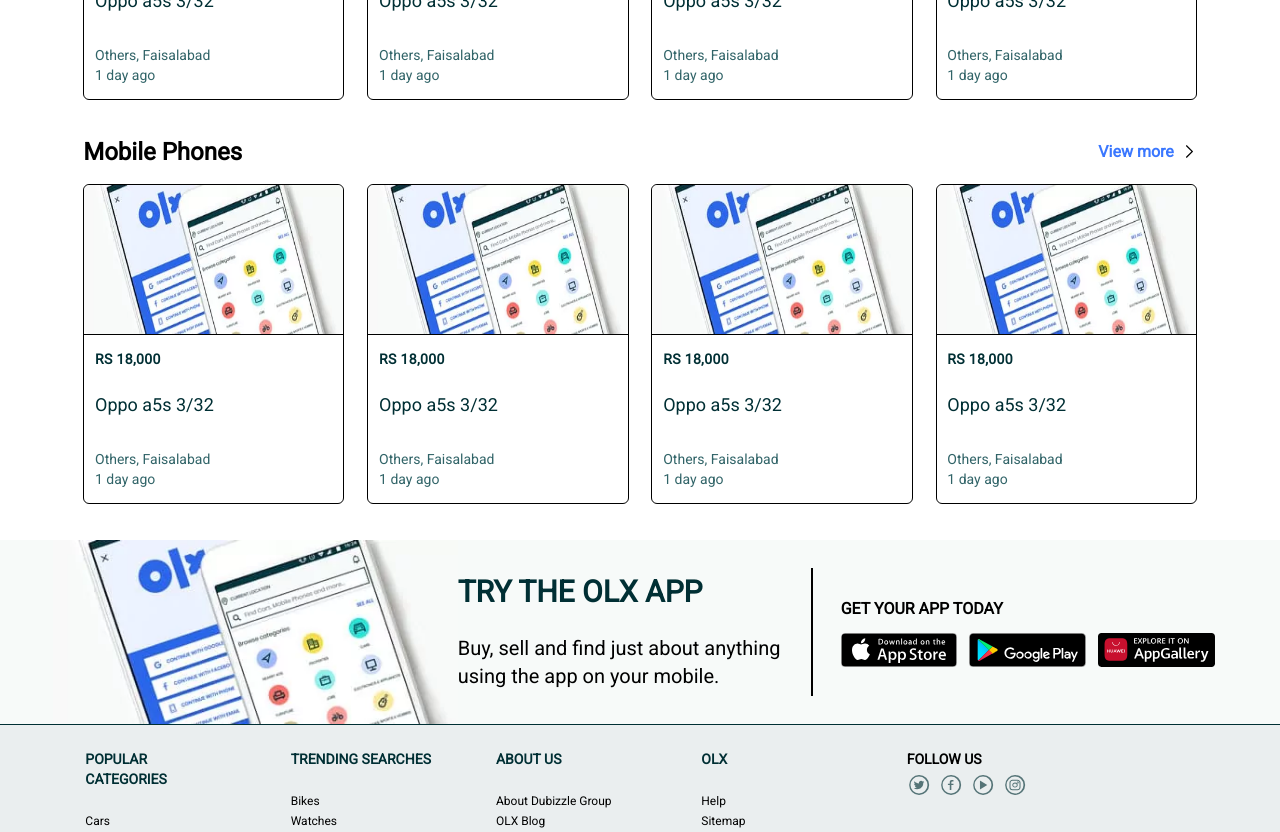
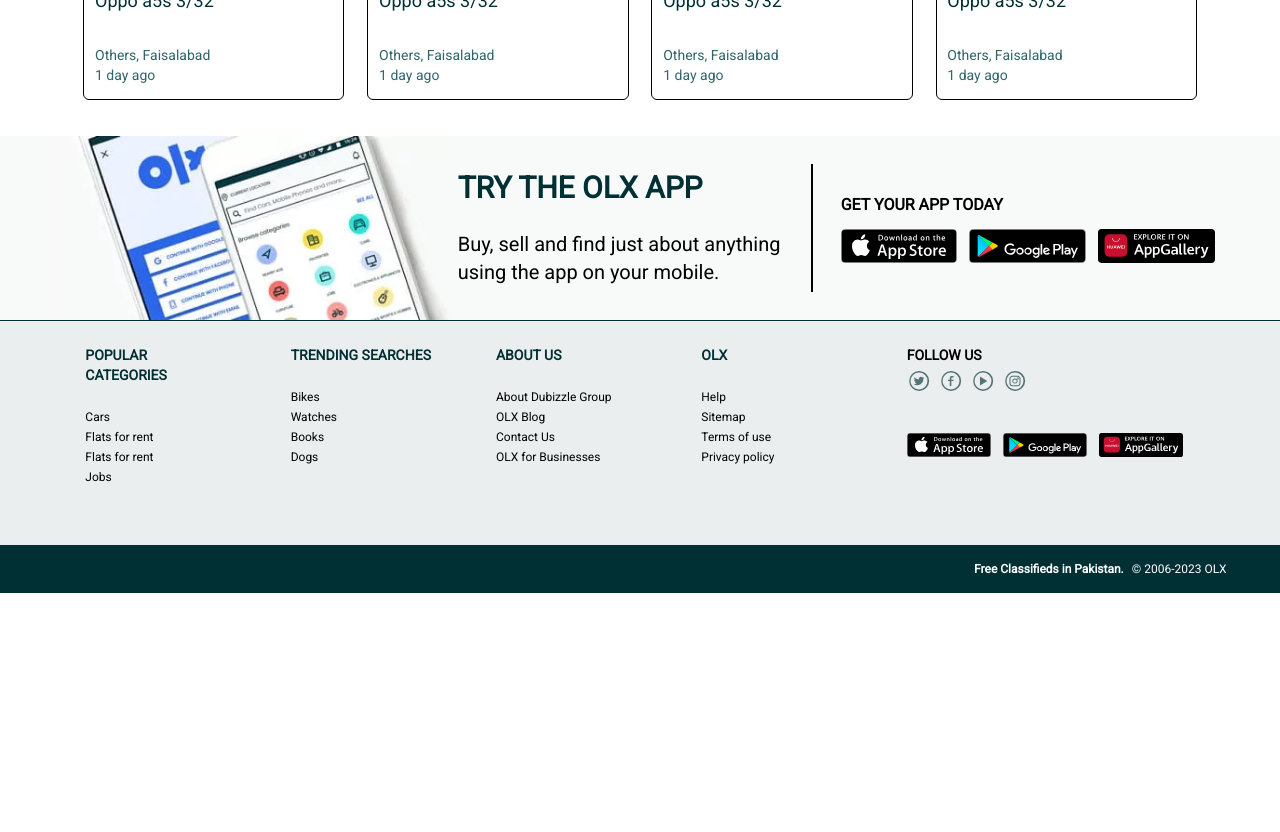
Before and after one commit to MUDDUSSIR-RAZA/Olx-Xlone, a Next.js app: page / in a window 1280 px wide. Shown: the part 1920-2752 px from the top of the page. After the commit the page ends 2513 px from the top, so only its background shows below. Built offline with nearby package versions, Linux system fonts and the light colour scheme.

Commit message:
Update index.jsx

```diff
--- a/src/pages/components/MainFront/index.jsx
+++ b/src/pages/components/MainFront/index.jsx
@@ -851,139 +851,6 @@
           </div>
         </div>
 
-        <div className="w-87% h-96 mx-auto my-auto mb-5">
-          <div className="flex justify-between mb-4">
-            <div className="text-2xl font-semibold">Mobile Phones</div>
-            <Link
-              href={"/"}
-              className="text-lightBlue flex font-semibold items-center"
-            >
-              <div>View more</div>
-              <div className="fill-lightBlue -rotate-90 ml-2">
-                <Image
-                  alt="iconArrowDown"
-                  src={"/iconArrowDown.svg"}
-                  width={"15"}
-                  height={"15"}
-                  className="text-lightBlue fill-lightBlue"
-                />
-              </div>
-            </Link>
-          </div>
-
-          <div className="flex justify-between">
-            <div className="w-80 h-80 flex flex-col justify-between border rounded-md">
-              <div className="border-b h-2/3">
-                <Image
-                  src={"/olxMobileApp.webp"}
-                  width={"288"}
-                  height={"100"}
-                  className="w-full h-full rounded-md "
-                />
-              </div>
-
-              <div className=" w-full h-3/4 flex items-center">
-                <div className=" w-11/12 h-5/6 my-auto mx-auto ">
-                  <div className="w-full h-2/4 flex flex-col justify-between">
-                    <div className="font-semibold text-dark text-sm tracking-wide">
-                      RS 18,000
-                    </div>
-                    <div className="text-lg text-dark">Oppo a5s 3/32</div>
-                  </div>
-                  <div className="w-full h-2/4  flex flex-col justify-end text-text text-sm">
-                    <div>Others, Faisalabad</div>
-                    <div>1 day ago</div>
-                  </div>
-                </div>
-                <div></div>
-              </div>
-            </div>
-
-            <div className="h-full w-7"></div>
-
-            <div className="w-80 h-80 flex flex-col justify-between border rounded-md">
-              <div className="border-b h-2/3">
-                <Image
-                  src={"/olxMobileApp.webp"}
-                  width={"288"}
-                  height={"100"}
-                  className="w-full h-full rounded-md "
-                />
-              </div>
-
-              <div className=" w-full h-3/4 flex items-center">
-                <div className=" w-11/12 h-5/6 my-auto mx-auto ">
-                  <div className="w-full h-2/4 flex flex-col justify-between">
-                    <div className="font-semibold text-dark text-sm tracking-wide">
-                      RS 18,000
-                    </div>
-                    <div className="text-lg text-dark">Oppo a5s 3/32</div>
-                  </div>
-                  <div className="w-full h-2/4  flex flex-col justify-end text-text text-sm">
-                    <div>Others, Faisalabad</div>
-                    <div>1 day ago</div>
-                  </div>
-                </div>
-              </div>
-            </div>
-
-            <div className="h-full w-7"></div>
-
-            <div className="w-80 h-80 flex flex-col justify-between border rounded-md">
-              <div className="border-b h-2/3">
-                <Image
-                  src={"/olxMobileApp.webp"}
-                  width={"288"}
-                  height={"100"}
-                  className="w-full h-full rounded-md "
-                />
-              </div>
-
-              <div className=" w-full h-3/4 flex items-center">
-                <div className=" w-11/12 h-5/6 my-auto mx-auto ">
-                  <div className="w-full h-2/4 flex flex-col justify-between">
-                    <div className="font-semibold text-dark text-sm tracking-wide">
-                      RS 18,000
-                    </div>
-                    <div className="text-lg text-dark">Oppo a5s 3/32</div>
-                  </div>
-                  <div className="w-full h-2/4  flex flex-col justify-end text-text text-sm">
-                    <div>Others, Faisalabad</div>
-                    <div>1 day ago</div>
-                  </div>
-                </div>
-              </div>
-            </div>
-
-            <div className="h-full w-7"></div>
-
-            <div className="w-80 h-80 flex flex-col justify-between border rounded-md">
-              <div className="border-b h-2/3">
-                <Image
-                  src={"/olxMobileApp.webp"}
-                  width={"288"}
-                  height={"100"}
-                  className="w-full h-full rounded-md "
-                />
-              </div>
-
-              <div className=" w-full h-3/4 flex items-center">
-                <div className=" w-11/12 h-5/6 my-auto mx-auto ">
-                  <div className="w-full h-2/4 flex flex-col justify-between">
-                    <div className="font-semibold text-dark text-sm tracking-wide">
-                      RS 18,000
-                    </div>
-                    <div className="text-lg text-dark">Oppo a5s 3/32</div>
-                  </div>
-                  <div className="w-full h-2/4  flex flex-col justify-end text-text text-sm">
-                    <div>Others, Faisalabad</div>
-                    <div>1 day ago</div>
-                  </div>
-                </div>
-              </div>
-            </div>
-          </div>
-        </div>
       </div>
     </>
   );
```
